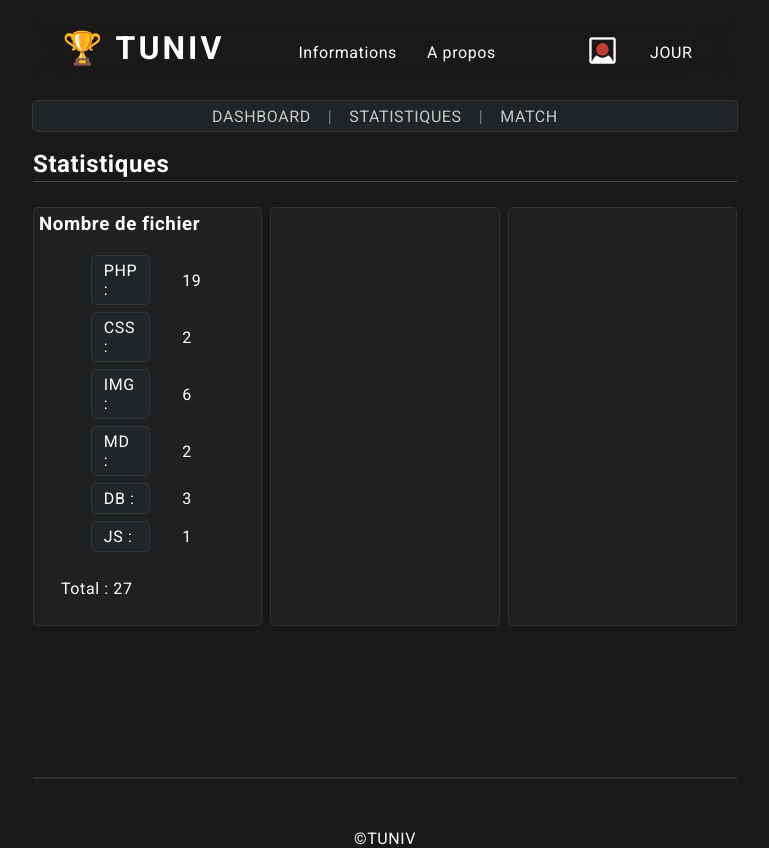
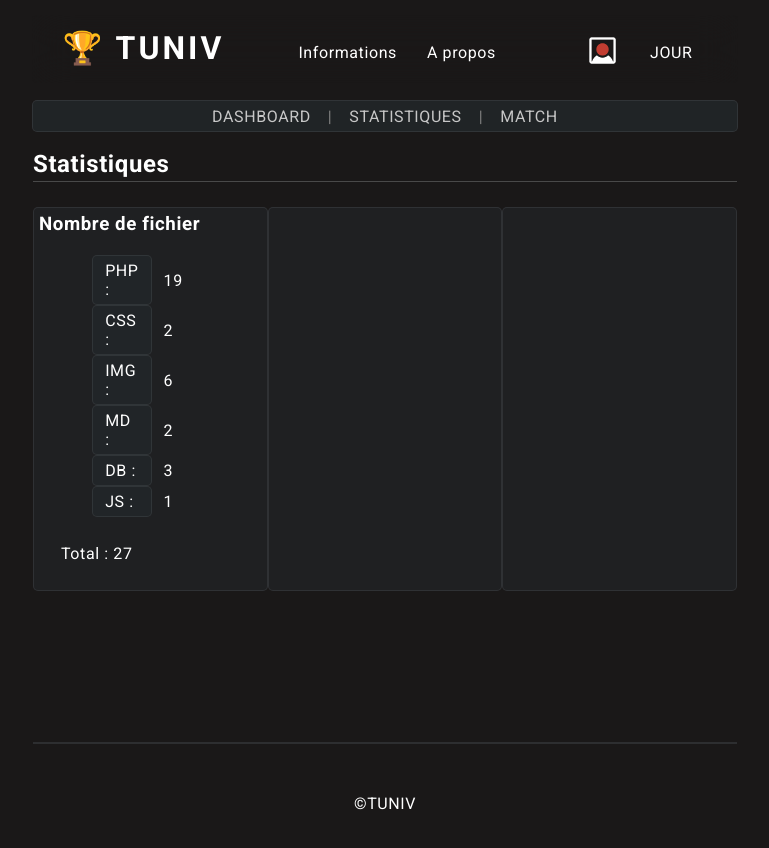
Before and after one commit to KaazDW/A2S3-SAE-TUNIV, a PHP site: page /pages/statistiques.php in a window 1280 px wide. Shown: the whole page, without its empty margins (255-1024 px from the left). After the commit the page ends 810 px from the top, so only its background shows below. Run offline with PHP 8.4, Linux system fonts and the light colour scheme; the visitor is signed in with stand-in values (Sample User, id 1).

Commit message:
css correction psuh

```diff
--- a/assets/css/style.css
+++ b/assets/css/style.css
@@ -242,7 +242,6 @@ section.information-content pre{
 section.stats-section{
     display: grid;
     grid-template-columns: repeat(3, 1fr);
-    grid-gap: 8px;
     margin-bottom: 151px;
 }
 section.stats-section div{
@@ -262,7 +261,7 @@ section.stats-section div.file-counter div{
     margin-top: 20px;
     display: grid;
     grid-template-columns: repeat(2, 1fr);
-    grid-gap: 7px 20px;
+    /* grid-gap: 7px 20px; */
     border: none;
     background-color: rgba(255, 255, 255, 0);
     align-items: center;
@@ -405,7 +404,6 @@ section.test img:hover{
 .main-tournois .tournois-line{
     display: grid;
     grid-template-columns: repeat(5, 1fr);
-    grid-gap: 0px;
     margin: 15px 0px;
     border : 1px solid var(--color-border);
     /* text-align: center; */
@@ -415,7 +413,6 @@ section.test img:hover{
 .main-tournois .title-grid{
     display: grid;
     grid-template-columns: repeat(5, 1fr);
-    grid-gap: 0px;
     margin: 15px 0px;
     /* border : 1px solid var(--color-border); */
     text-align: center;
@@ -429,18 +426,13 @@ section.test img:hover{
 }
 .main-tournois .title-grid span:nth-child(2){
     grid-column: 2 / 4;
-
 }
 .main-tournois .tournois-line:hover{
     background-color: var(--color-hover);
 }
-
 .main-tournois .tournois-line span:nth-child(2){
     grid-column: 2 / 4;
-
 }
-
-
 .main-tournois .tournois-line span{
     /* background-color: green; */
     margin: 5px 10px;
```
